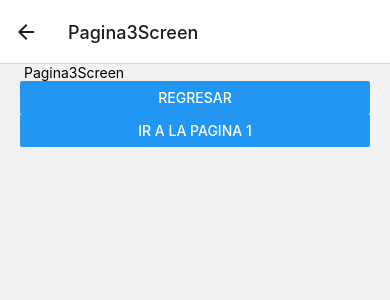
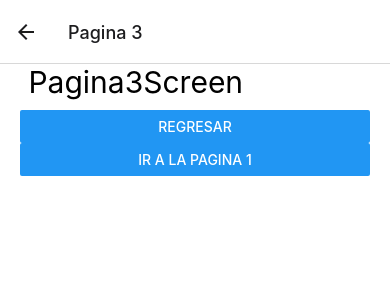
Before and after one commit to johan50693/react_native_navegation, a React Native app: screen /Pagina3Screen in a window 390 px wide. Shown: the top 300 px of the page. Built offline with nearby package versions, Linux system fonts and the light colour scheme.

Commit message:
Ajuste de estilos en pantallas

```diff
--- a/src/navigator/StackNavigator.tsx
+++ b/src/navigator/StackNavigator.tsx
@@ -9,10 +9,20 @@
 
 export const StackNavigator = () => {
   return (
-    <Stack.Navigator>
-      <Stack.Screen name="Pagina1Screen" component={Pagina1Screen} />
-      <Stack.Screen name="Pagina2Screen" component={Pagina2Screen} />
-      <Stack.Screen name="Pagina3Screen" component={Pagina3Screen} />
+    <Stack.Navigator
+      // initialRouteName='Pagina1Screen'
+      screenOptions={{
+        headerStyle:  {
+          elevation:0
+        },
+        cardStyle: {
+          backgroundColor: 'white'
+        }
+      }}
+    >
+      <Stack.Screen name="Pagina1Screen" options={{title: "Pagina 1"}} component={Pagina1Screen} />
+      <Stack.Screen name="Pagina2Screen" options={{title: "Pagina 2"}} component={Pagina2Screen} />
+      <Stack.Screen name="Pagina3Screen" options={{title: "Pagina 3"}} component={Pagina3Screen} />
     </Stack.Navigator>
   );
 };
--- a/src/screens/Pagina1Screen.tsx
+++ b/src/screens/Pagina1Screen.tsx
@@ -11,7 +11,7 @@
 
   return (
       <View style={styles.globalMargin}>
-        <Text> Pagina1Screen </Text>
+        <Text style={styles.title} > Pagina1Screen </Text>
         <Button
           title="Ir pagina 2"
           onPress={ () => navigation.navigate('Pagina2Screen')}
--- a/src/screens/Pagina2Screen.tsx
+++ b/src/screens/Pagina2Screen.tsx
@@ -8,7 +8,7 @@
   const navigator = useNavigation();
   return (
       <View style={styles.globalMargin}>
-        <Text> Pagina2Screen </Text>
+        <Text style={styles.title}> Pagina2Screen </Text>
 
         <Button
           title="Ir Pagina 3"
--- a/src/screens/Pagina3Screen.tsx
+++ b/src/screens/Pagina3Screen.tsx
@@ -9,7 +9,7 @@
 export const Pagina3Screen = ( {navigation}: Props) => {
   return (
       <View style={styles.globalMargin}>
-        <Text> Pagina3Screen </Text>
+        <Text style={styles.title}> Pagina3Screen </Text>
 
         <Button
           title="Regresar"
--- a/src/theme/appTheme.tsx
+++ b/src/theme/appTheme.tsx
@@ -5,4 +5,8 @@
     globalMargin: {
       marginHorizontal:20,
     },
+    title: {
+      fontSize: 30,
+      marginBottom: 10
+    }
 });
```
Also changed, not shown: .eslintrc.js.
